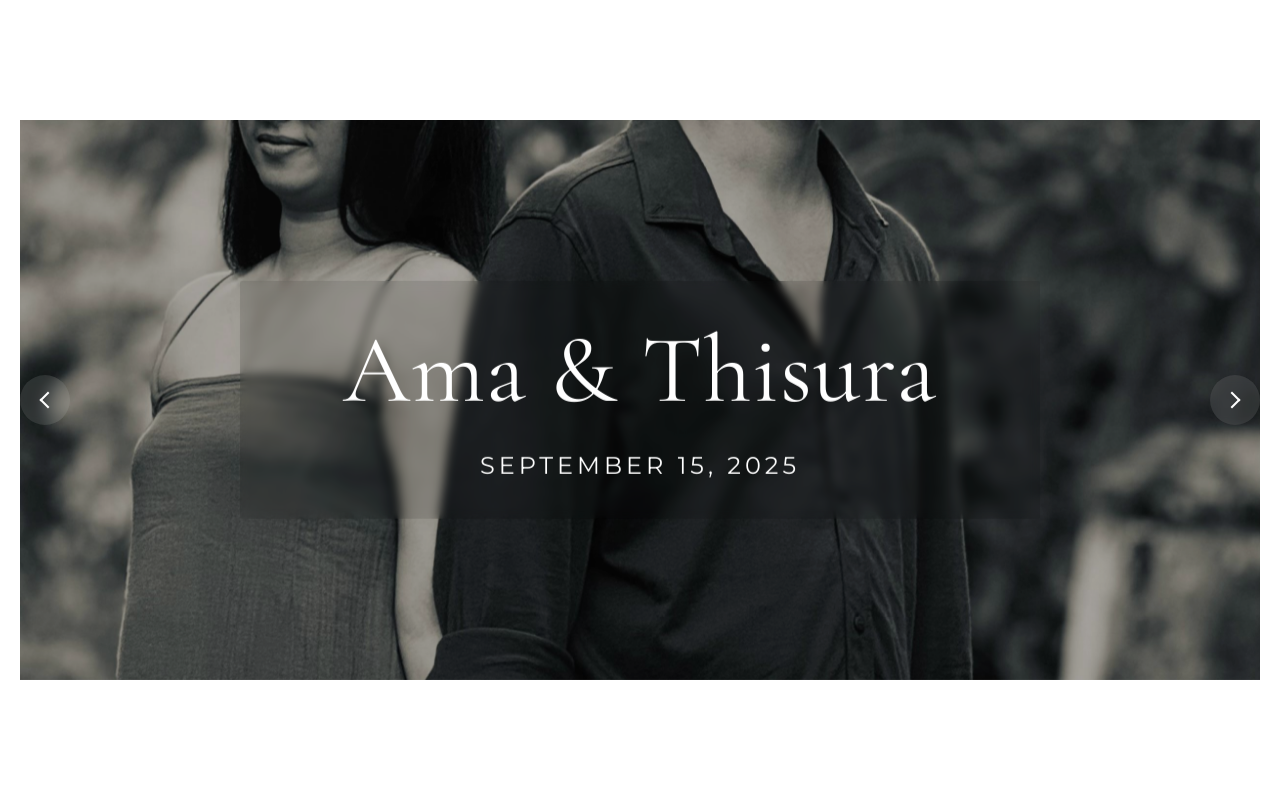
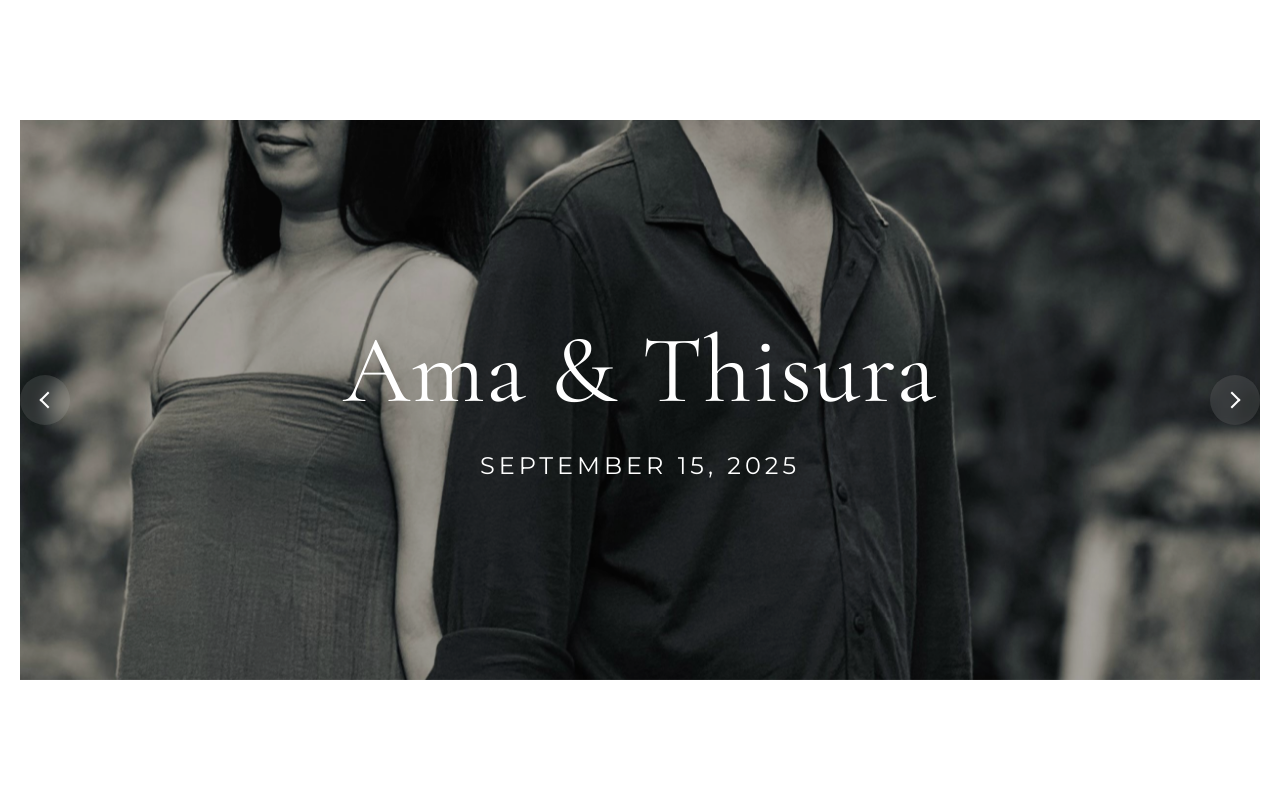
Before and after one commit to ThisuraSagara/ama-weds-thisura, a plain HTML site: page index.html in a window 1280 px wide. Shown: the top 800 px of the page. Drawn offline with nearby package versions, Linux system fonts and the light colour scheme.

Commit message:
Remove Title Blur

```diff
--- a/index.html
+++ b/index.html
@@ -91,8 +91,6 @@
             padding: 2rem;
             text-align: center;
             color: var(--white);
-            background: rgba(0,0,0,0.1);
-            backdrop-filter: blur(5px);
             border-radius: 2px;
         }
 
```
